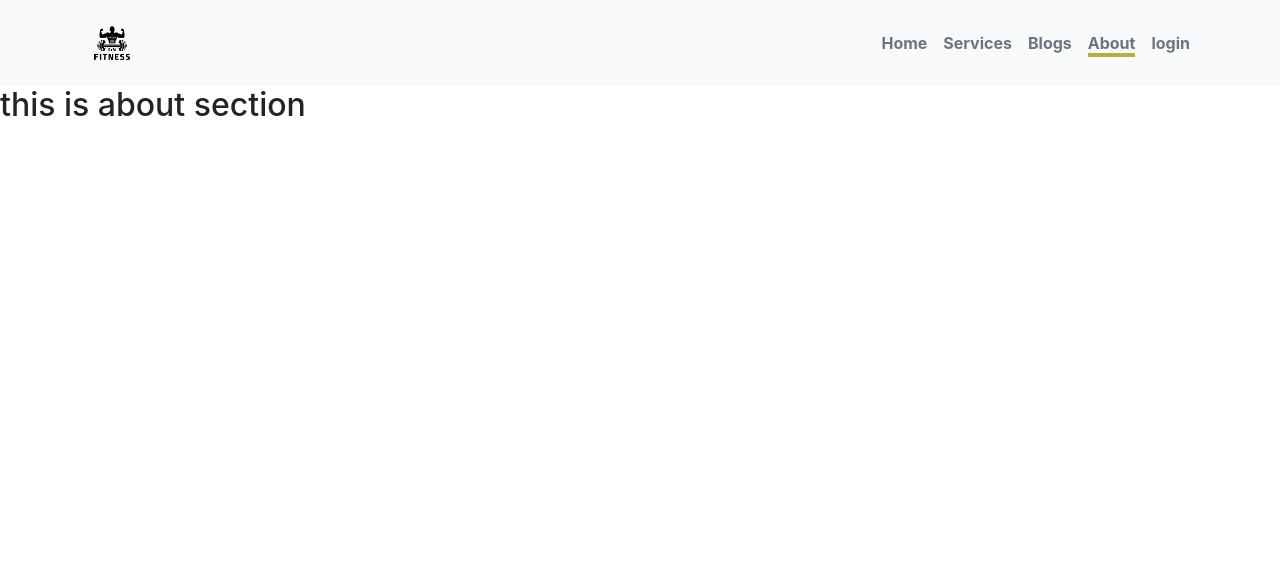
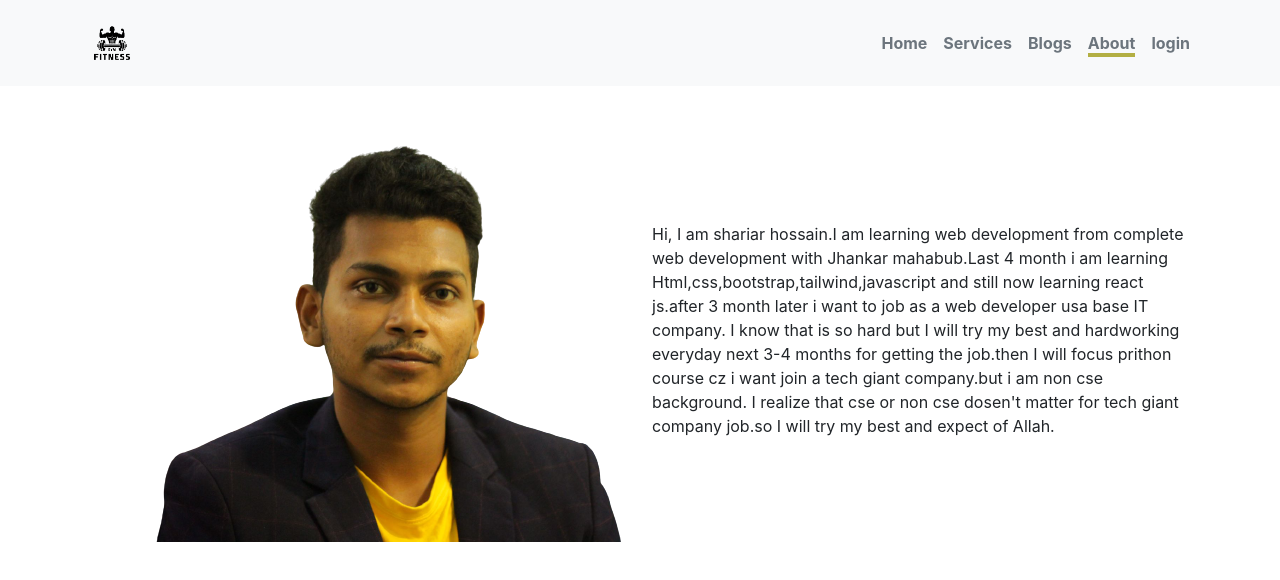
Before and after one commit to shariarHossain23/fitness-gym, a React (Create React App) app: page /about in a window 1280 px wide. Shown: the top 580 px of the page. Built offline with nearby package versions, Linux system fonts and the light colour scheme; no server answers.

Commit message:
update profile

```diff
--- /dev/null
+++ b/src/Pages/Allhomesection/About/About.css
@@ -0,0 +1,2 @@
+.prorfolio {
+}
--- a/src/Pages/Allhomesection/About/About.js
+++ b/src/Pages/Allhomesection/About/About.js
@@ -1,11 +1,29 @@
-import React from 'react';
+import React from "react";
+import { Col, Container, Row } from "react-bootstrap";
+import logo from "../../../images/sh2_protfolio-removebg-preview.png";
+import "./About.css";
 
 const About = () => {
-    return (
-        <div>
-            <h2>this is about section</h2>
-        </div>
-    );
+  return (
+    <div>
+      <Container>
+        <Row className="d-flex align-items-center mt-5">
+          <Col md={6}>
+            {" "}
+            <div className="text-center protfolio">
+              <img className="text-center"  src={logo} alt="" />
+            </div>
+          </Col>
+          <Col md={6}>
+              <p>
+                  Hi, I am shariar hossain.I am learning web development from complete web development with Jhankar mahabub.Last 4 month i am learning Html,css,bootstrap,tailwind,javascript and still now learning react js.after 3 month later i want to job as a web developer usa base IT company.
+                  I know that is so hard but I will try my best and hardworking everyday next 3-4 months for getting the job.then I will focus prithon course cz i want join a tech giant company.but i am non cse background. I realize that cse or non cse dosen't matter for tech giant company job.so I will try my best and expect of Allah.
+              </p>
+          </Col>
+        </Row>
+      </Container>
+    </div>
+  );
 };
 
 export default About;
--- a/src/Pages/Allhomesection/ServiceDetails/ServiceDetail.js
+++ b/src/Pages/Allhomesection/ServiceDetails/ServiceDetail.js
@@ -1,10 +1,10 @@
-import React from 'react';
 
 const ServiceDetail = () => {
     return (
-        <div>
-           <h1>this is service details</h1>
-        </div>
+     <div>
+
+     </div>
+
     );
 };
 
```
Also changed, not shown: src/images/sh2_protfolio-removebg-preview.png (added).
